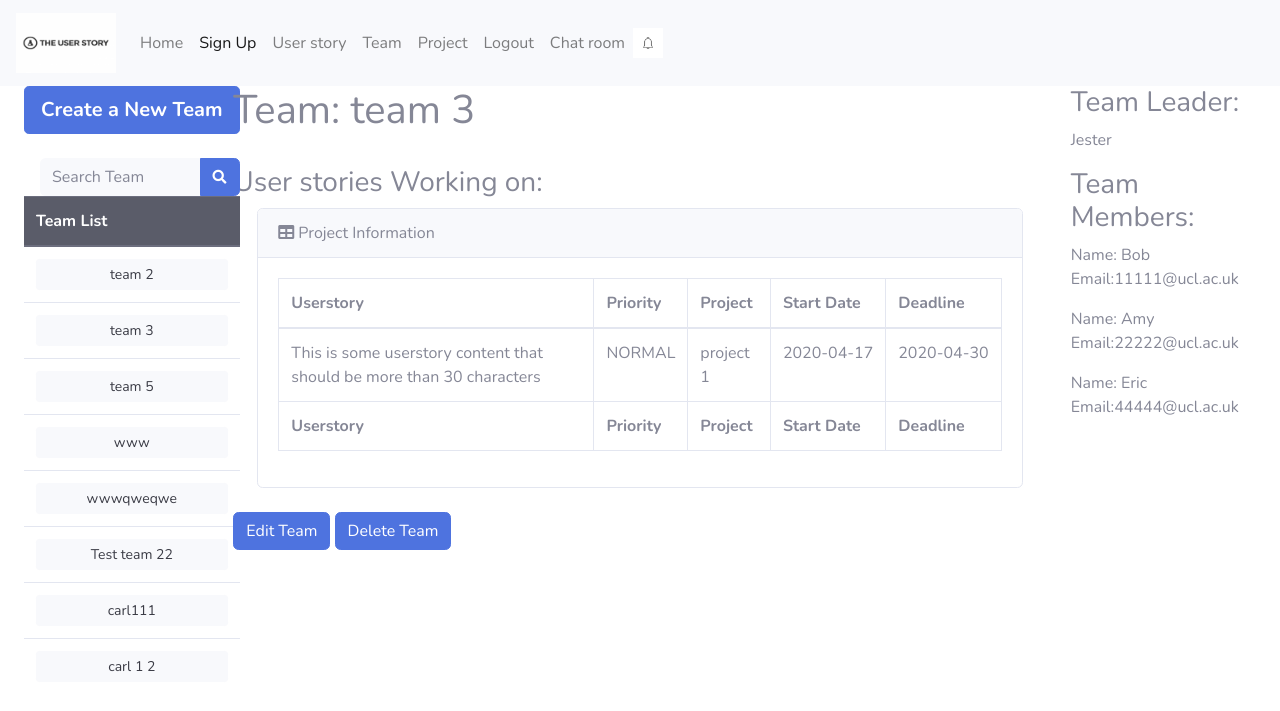
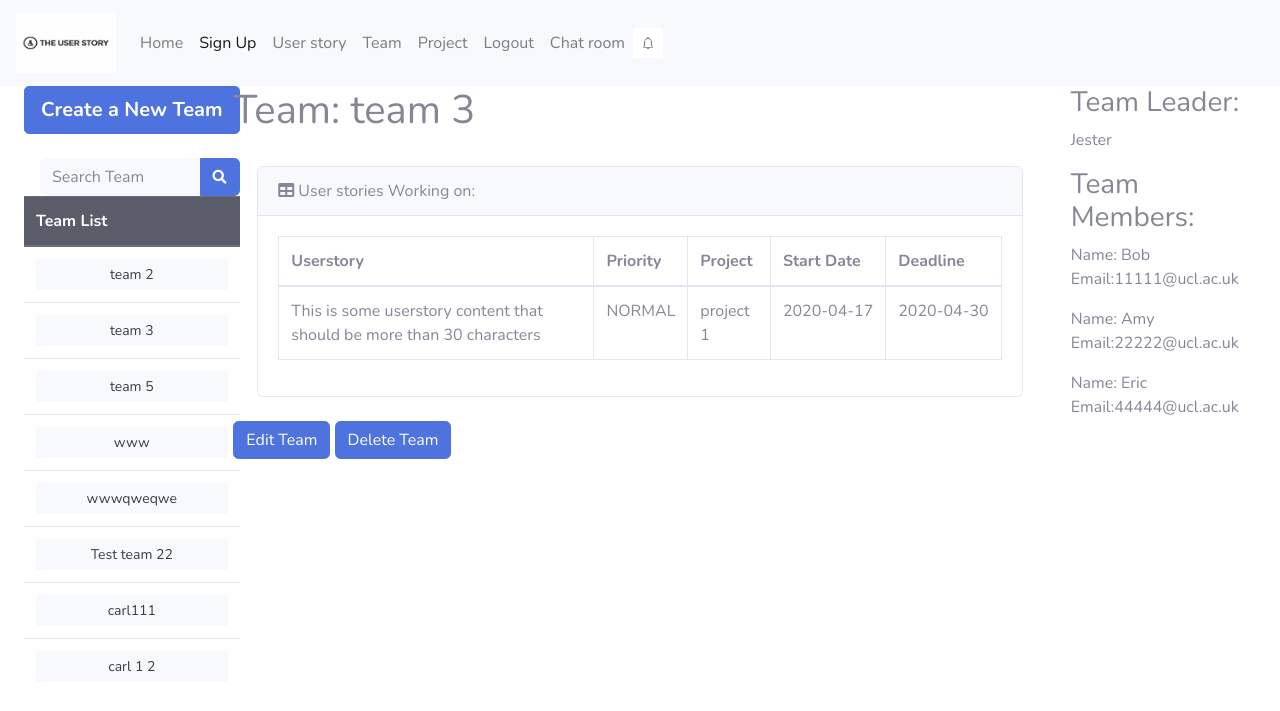
Before and after one commit to carlchengyt/Group6_WebApp, a Flask app: a page that uses app/templates/team_information.html in a window 1280 px wide. Shown: the top 711 px of the page. Run offline with Flask 2, Linux system fonts and the light colour scheme; a user stored in the database is signed in; data comes from the database, SQL or seed files in the repository; parts of the project's set-up code (start-up, migrations or seed data) failed here and were passed over; some libraries are stand-ins or nearby versions.

Commit message:
table css

```diff
--- a/app/templates/team_information.html
+++ b/app/templates/team_information.html
@@ -4,13 +4,12 @@
 {% block team_base_content %}
     <div class="col-8">
         <h1>Team: <span>{{ team_details[0].team_name }}</span></h1><br>
-        <h3>User stories Working on:</h3>
         {% if not userstories %}
             <h3>No User Story Working on</h3>
         {% else %}
             <div class="container-fluid">
                 <div class="card mb-4">
-                    <div class="card-header"><i class="fas fa-table mr-1"></i>Project Information</div>
+                    <div class="card-header"><i class="fas fa-table mr-1"></i>User stories Working on:</div>
                     <div class="card-body">
                         <div class="table-responsive">
                             <table class="table table-bordered" id="dataTable" width="100%" cellspacing="0">
@@ -23,15 +22,6 @@
                                     <th>Deadline</th>
                                 </tr>
                                 </thead>
-                                <tfoot>
-                                <tr>
-                                    <th>Userstory</th>
-                                    <th>Priority</th>
-                                    <th>Project</th>
-                                    <th>Start Date</th>
-                                    <th>Deadline</th>
-                                </tr>
-                                </tfoot>
                                 <tbody>
 
 
```
Also changed, not shown: app/templates/userstory_information.html (+2 -18 lines).
